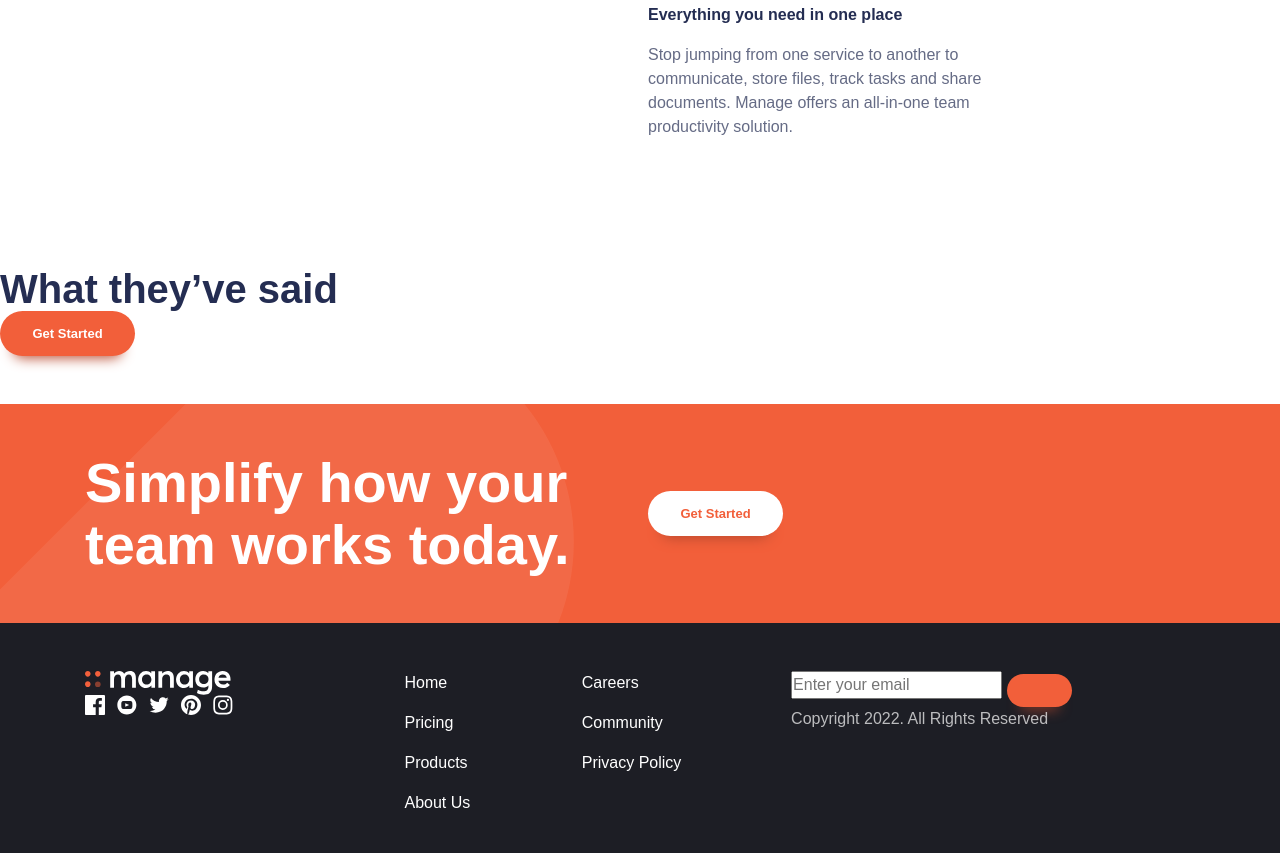
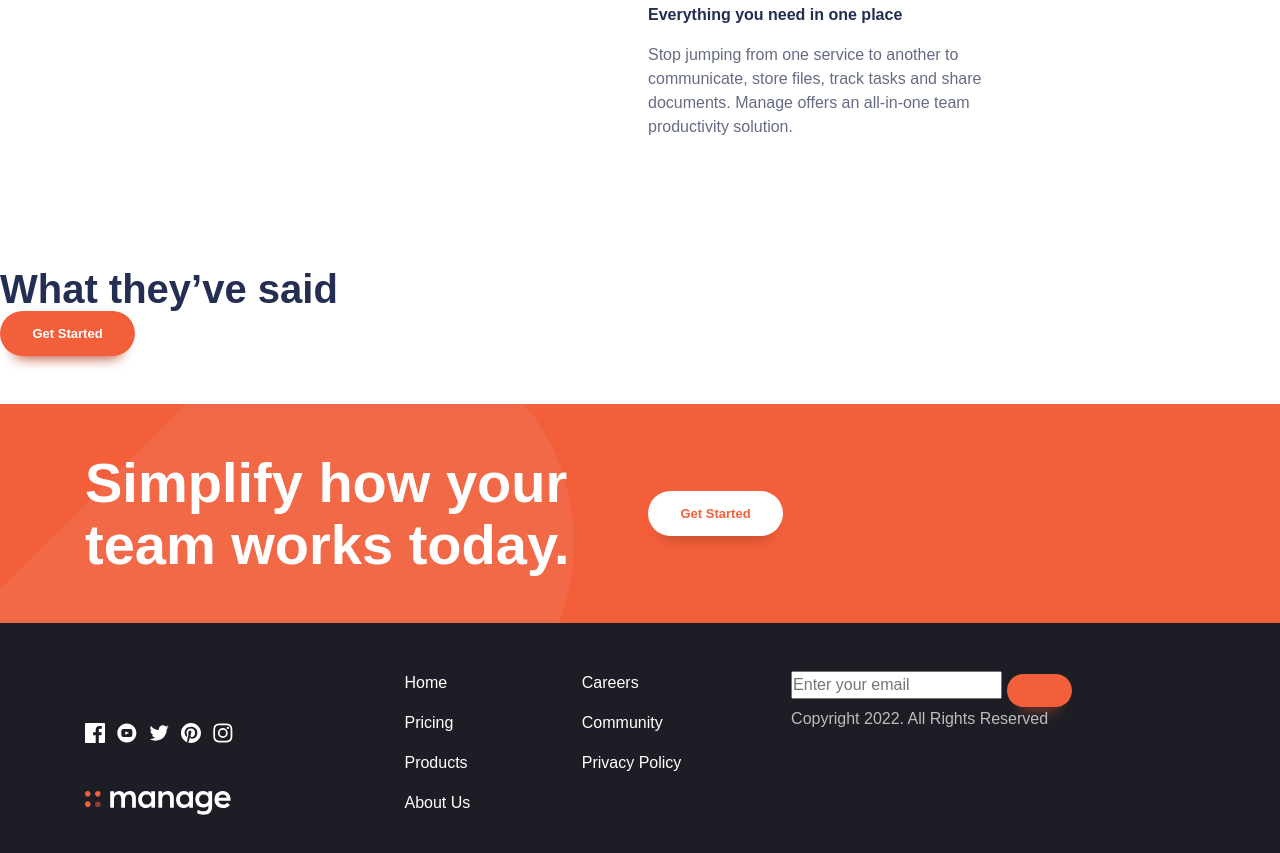
Before and after one commit to laabidihamza/Manage-landing-page, a plain HTML site: page index.html in a window 1280 px wide. Shown: the part 1178-2031 px from the top of the page. Drawn offline with Linux system fonts and the light colour scheme.

Commit message:
still fixing footer

```diff
--- a/style.css
+++ b/style.css
@@ -295,14 +295,12 @@ ul {
     grid-template-areas: "form" "nav" "logo-social";
 }
 
-@media (min-width:50em) {
-    .primary-footer-wrapper {
-        grid-template-areas: "logo-social nav form";
-    }
-}
-
 .primary-footer-logo-social {
     grid-area: logo-social;
+    display: flex;
+    flex-direction: column-reverse;
+    align-items: center;
+    gap: var(--size-700);
 }
 
 .primary-footer-nav {
@@ -311,6 +309,16 @@ ul {
 
 .primary-footer-form {
     grid-area: form;
+}
+
+@media (min-width:50em) {
+    .primary-footer-wrapper {
+        grid-template-areas: "logo-social nav form";
+    }
+    .primary-footer-logo-social {
+        align-items: flex-start;
+        gap: var(--size-700);
+    }
 }
 
 @media (max-width:50em) {
```
